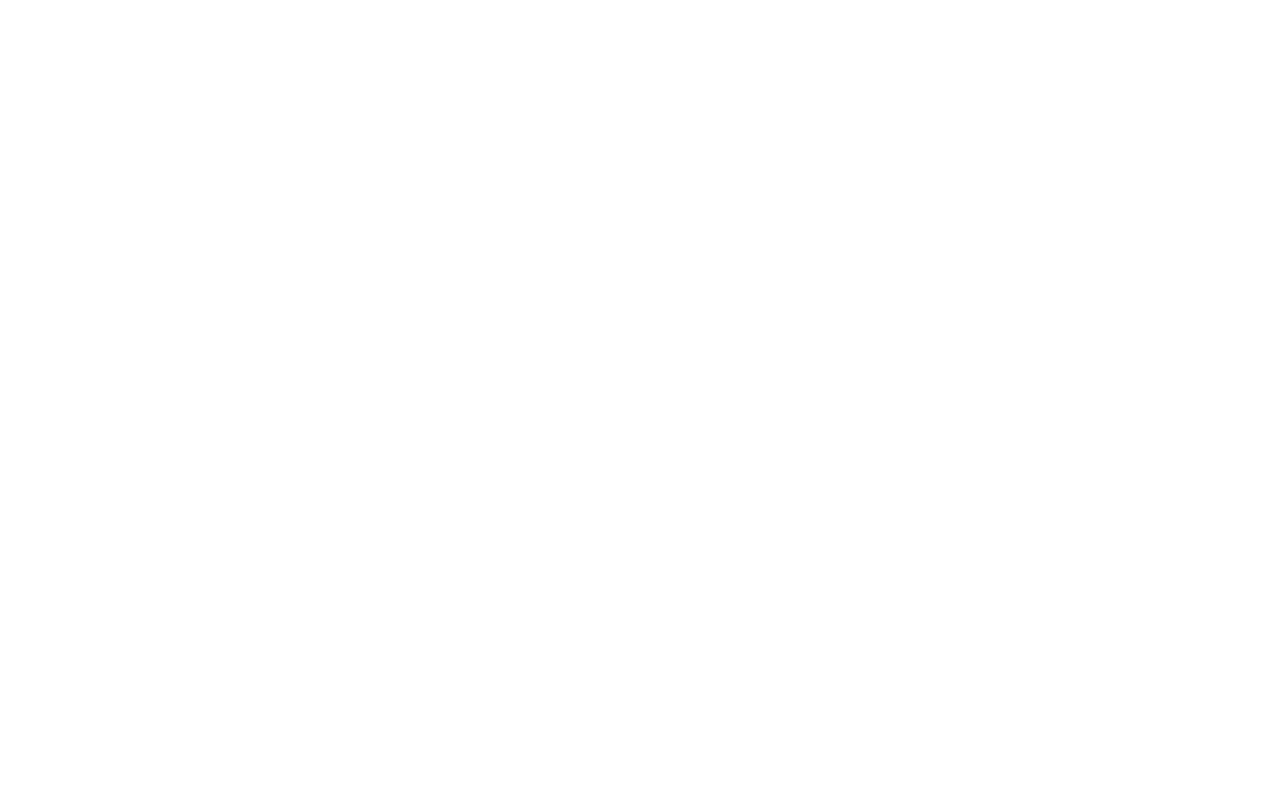
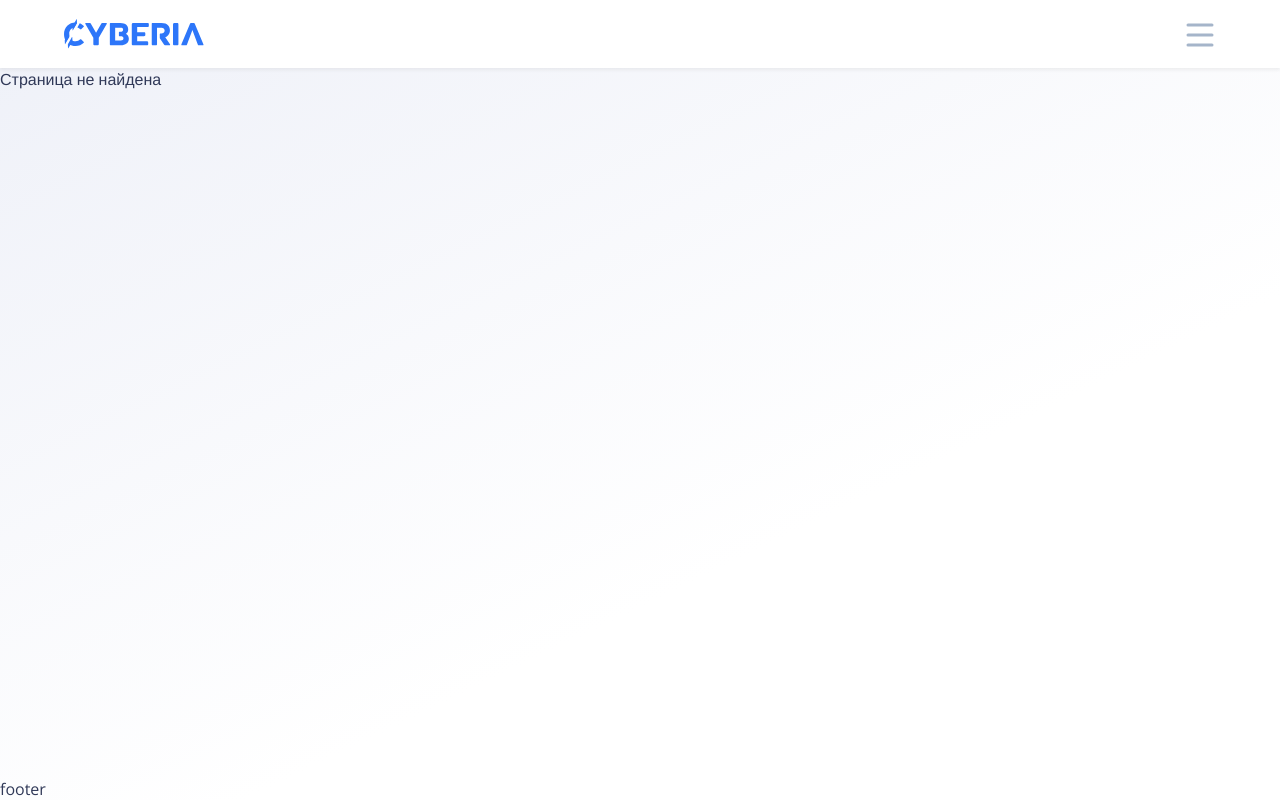
Before and after one commit to glazzkov/cyberia, a React (Create React App) app: page / in a window 1280 px wide. Built offline with nearby package versions, Linux system fonts and the light colour scheme.

Commit message:
connected pages and base components, providers

```diff
--- a/src/components/app/App.jsx
+++ b/src/components/app/App.jsx
@@ -1,3 +1,32 @@
+import { BrowserRouter, Routes, Route } from 'react-router-dom';
+import { ThemeProvider } from 'styled-components';
+import { GlobalStyle } from './GlobalStyle';
+import { themes } from '../../themes/themes';
+import { Provider } from 'react-redux';
+import { Layout } from '../blocks/layout/Layout';
+import { StyledApp } from './App.style';
+import store from '../../store/store';
+import { ProjectsPage } from '../pages/projects-page/ProjectsPage';
+import { Page404 } from '../pages/page-404/Page404';
+
 export const App = () => {
-  return <div className="App"></div>;
+  return (
+    <BrowserRouter>
+      <Provider store={store}>
+        <ThemeProvider theme={themes.default}>
+          <GlobalStyle />
+          <StyledApp>
+            <Routes>
+              <Route path='/' element={<Layout />}>
+                {/* т.к. необходимо реализовать только страницу с проектами, в качестве индексной страницы указана страница 404 */}
+                <Route index element={<Page404 />}></Route>
+                <Route path='projects' element={<ProjectsPage />}></Route>
+                <Route path='*' element={<Page404 />}></Route>
+              </Route>
+            </Routes>
+          </StyledApp>
+        </ThemeProvider>
+      </Provider>
+    </BrowserRouter>
+  );
 };
--- /dev/null
+++ b/src/components/app/App.style.jsx
@@ -0,0 +1,8 @@
+import styled from 'styled-components';
+
+export const StyledApp = styled.div`
+  font-family: ${(props) => props.theme.fontFamily.secondary};
+  background-color: ${(props) => props.theme.colors.background_main};
+  background: ${(props) => props.theme.gradients.main};
+  color: ${(props) => props.theme.colors.text_main};
+`;
--- /dev/null
+++ b/src/components/blocks/layout/Layout.jsx
@@ -0,0 +1,26 @@
+import { StyledLayout } from './Layout.style';
+import { Outlet } from 'react-router-dom';
+import { Header } from '../header/Header';
+import { Footer } from '../footer/Footer';
+
+import { handleScroll } from '../../../store/uiSlice';
+import { useDispatch } from 'react-redux';
+import { useEffect } from 'react';
+
+export const Layout = () => {
+  const dispatch = useDispatch();
+
+  useEffect(() => {
+    const scrollHandler = () => dispatch(handleScroll());
+    window.addEventListener('scroll', scrollHandler);
+    return () => window.removeEventListener('scroll', scrollHandler);
+  }, [dispatch]);
+
+  return (
+    <StyledLayout>
+      <Header />
+      <Outlet />
+      <Footer />
+    </StyledLayout>
+  );
+};
--- /dev/null
+++ b/src/components/blocks/layout/Layout.style.jsx
@@ -0,0 +1,7 @@
+import styled from 'styled-components';
+
+export const StyledLayout = styled.div`
+  min-height: 100vh;
+  display: grid;
+  grid-template-rows: min-content 1fr min-content;
+`;
```
